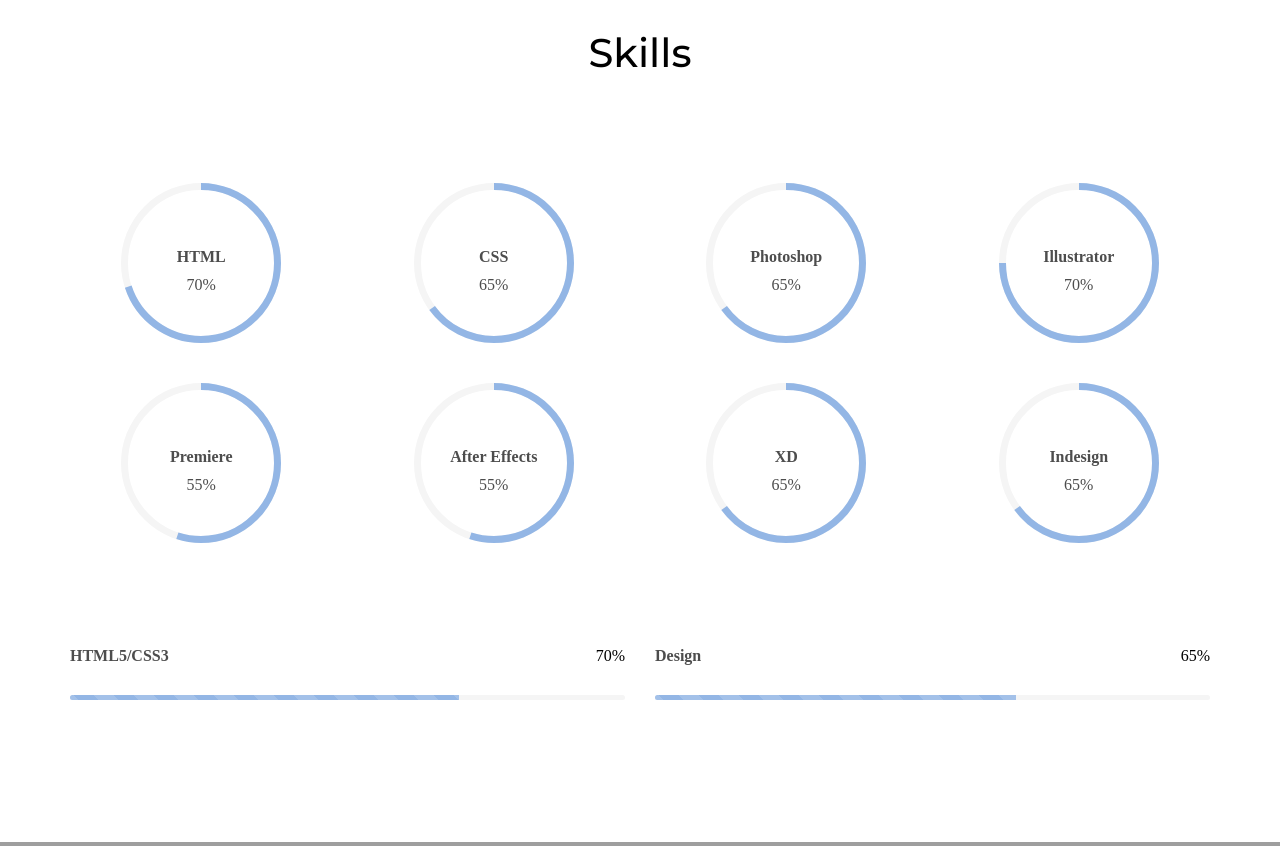
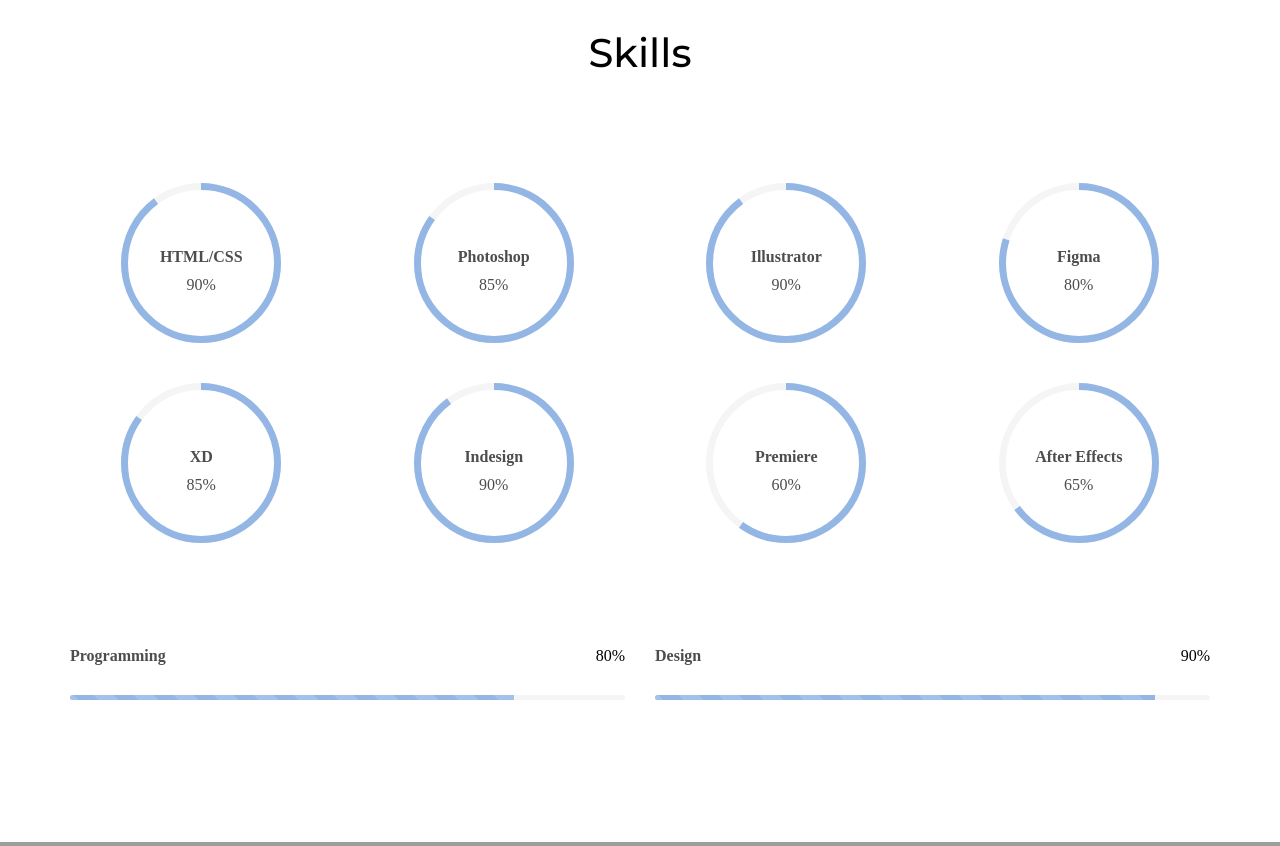
Before and after one commit to wonsubin/Subin_Portfolio, a plain HTML site: page index.html in a window 1280 px wide. Shown: the part 4754-5600 px from the top of the page. Drawn offline with Linux system fonts and the light colour scheme; some packages are replaced by stand-ins of ours; no server answers; grey boxes are pictures that could not be loaded; files whose address does not match are found by name; a web font is replaced by a local one.

Commit message:
Add files via upload

```diff
--- a/index.html
+++ b/index.html
@@ -260,48 +260,48 @@
 				</div>
 				<div class="row row-pb-md">
 					<div class="col-md-3 col-sm-6 col-xs-12 text-center">
-						<div class="chart" data-percent="70"><span><strong>HTML</strong>70%</span></div>
+						<div class="chart" data-percent="90"><span><strong>HTML/CSS</strong>90%</span></div>
 					</div>
 					<div class="col-md-3 col-sm-6 col-xs-12 text-center">
-						<div class="chart" data-percent="65"><span><strong>CSS</strong>65%</span></div>
+						<div class="chart" data-percent="85"><span><strong>Photoshop</strong>85%</span></div>
 					</div>
 					<div class="col-md-3 col-sm-6 col-xs-12 text-center">
-						<div class="chart" data-percent="65"><span><strong>Photoshop</strong>65%</span></div>
+						<div class="chart" data-percent="90"><span><strong>Illustrator</strong>90%</span></div>
 					</div>
 
 					<div class="col-md-3 col-sm-6 col-xs-12 text-center">
-						<div class="chart" data-percent="75"><span><strong>Illustrator</strong>70%</span></div>
+						<div class="chart" data-percent="80"><span><strong>Figma</strong>80%</span></div>
 					</div>
 					<div class="col-md-3 col-sm-6 col-xs-12 text-center">
-						<div class="chart" data-percent="55"><span><strong>Premiere</strong>55%</span></div>
+						<div class="chart" data-percent="85"><span><strong>XD </strong>85%</span></div>
 					</div>
 					<div class="col-md-3 col-sm-6 col-xs-12 text-center">
-						<div class="chart" data-percent="55"><span><strong>After Effects</strong>55%</span></div>
+						<div class="chart" data-percent="90"><span><strong>Indesign</strong>90%</span></div>
 					</div>
 					<div class="col-md-3 col-sm-6 col-xs-12 text-center">
-						<div class="chart" data-percent="65"><span><strong>XD</strong>65%</span></div>
+						<div class="chart" data-percent="60"><span><strong>Premiere</strong>60%</span></div>
 					</div>
 					<div class="col-md-3 col-sm-6 col-xs-12 text-center">
-						<div class="chart" data-percent="65"><span><strong>Indesign</strong>65%</span></div>
+						<div class="chart" data-percent="65"><span><strong>After Effects</strong>65%</span></div>
 					</div>
 				</div>
 				<div class="row">
 					<div class="col-md-6">
 						<div class="progress-wrap">
-							<h3><span class="name-left">HTML5/CSS3</span><span class="value-right">70%</span></h3>
+							<h3><span class="name-left">Programming</span><span class="value-right">80%</span></h3>
 							<div class="progress">
 								<div class="progress-bar progress-bar-1 progress-bar-striped active" role="progressbar"
-									aria-valuenow="90" aria-valuemin="0" aria-valuemax="100" style="width:70%">
+									aria-valuenow="90" aria-valuemin="0" aria-valuemax="100" style="width:80%">
 								</div>
 							</div>
 						</div>
 					</div>
 					<div class="col-md-6">
 						<div class="progress-wrap">
-							<h3><span class="name-left">Design</span><span class="value-right">65%</span></h3>
+							<h3><span class="name-left">Design</span><span class="value-right">90%</span></h3>
 							<div class="progress">
 								<div class="progress-bar progress-bar-5 progress-bar-striped active" role="progressbar"
-									aria-valuenow="100" aria-valuemin="0" aria-valuemax="100" style="width:65%">
+									aria-valuenow="100" aria-valuemin="0" aria-valuemax="100" style="width:90%">
 								</div>
 							</div>
 						</div>
@@ -317,14 +317,14 @@
 		<div class="container">
 			<div class="row">
 				<div class="col-md-12">
-					<p>
+					<!--<p>
 						<ul class="fh5co-social-icons">
 							<li><a href="#"><img src="./images/icon-instagram.png" alt="인스타그램 아이콘">
 
 							<li><a href="#"><img src="./images/icon_dribble.png" alt="드리블 아이콘"></a></li>
 							<li><a href="#"><img src="./images/icon-behance.png" alt="비핸스 아이콘"></a></li>
 						</ul>
-						</p>
+					</p>-->
 					<p>&copy; 2024 Subin Won. All Rights Reserved.</p>
 				</div>
 			</div>
```
